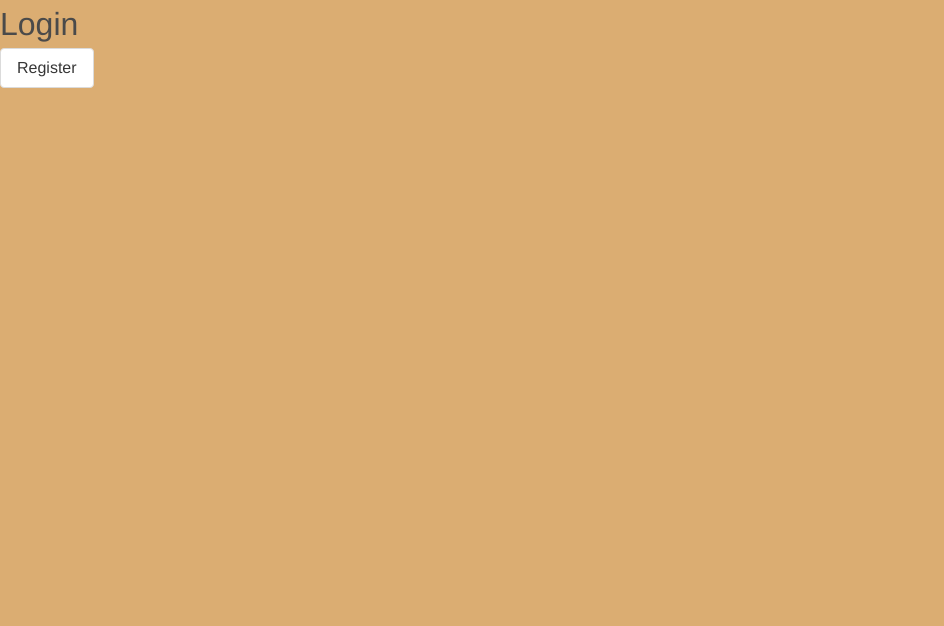
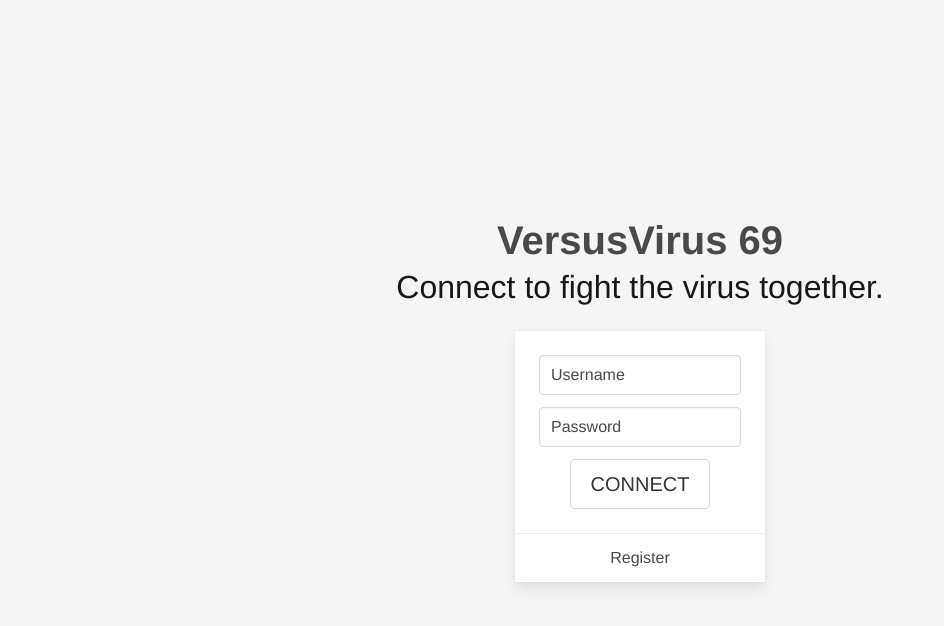
Before and after one commit to Cyclohexanol/VersusVirus-69, a React (Create React App) app: page /login in a window 1280 px wide. Shown: the top 626 px of the page, without its empty margins (0-944 px from the left). Built offline with nearby package versions, Linux system fonts and the light colour scheme.

Commit message:
Login with bug

```diff
--- a/src/App.js
+++ b/src/App.js
@@ -15,8 +15,23 @@ class App extends Component {
     super(props)
 
     this.state = {
-      isAuthenticated: false
+      isAuthenticated: false,
+      userId: 0
     }
+    this.handleChange = this.handleChange.bind(this)
+    this.login = this.login.bind(this)
+  }
+
+  login (id) {
+    this.handleChange("userId", id)
+    this.isAuthenticated("isAuthenticated", true)
+  }
+
+  handleChange (key, value) {
+    this.setState(prevState => {
+      prevState[key] = value
+      return prevState
+    })
   }
 
   render() {
@@ -30,7 +45,7 @@ class App extends Component {
               )
             }/>
             <PublicRoute path='/home' component={Home} isAuthenticated={this.state.isAuthenticated} />
-            <PublicRoute path='/login' component={Login} isAuthenticated={this.state.isAuthenticated} />
+            <PublicRoute path='/login' component={Login} login={this.login} isAuthenticated={this.state.isAuthenticated} />
             <PublicRoute path='/signup' component={Signup} isAuthenticated={this.state.isAuthenticated} />
             <SecureRoute path='/app' component={Secure} isAuthenticated={this.state.isAuthenticated} />
             <Route exact path='/app' render={() => <Redirect to='/app/home' />} />
--- a/src/index.sass
+++ b/src/index.sass
@@ -17,7 +17,22 @@
 .app
 	width: 100vw
 	height: 100vh
-	background-color: $primary
 	display: flex
 	flex-direction: column
 	overflow-y: scroll
+
+.top-bar
+	width: 100vw
+	height: 60px
+	background-color: white
+	display: flex
+	flex-direction: row
+	justify-content: space-between
+	align-items: center
+	padding-right: 5%
+	padding-left: 5%
+
+.h-centered
+	display: flex
+	flex-direction: column
+	align-items: center
--- a/src/views/public/home/index.js
+++ b/src/views/public/home/index.js
@@ -4,14 +4,42 @@ import { Link } from 'react-router-dom'
 class Home extends Component {
   render() {
     return(
+      <Fragment>
+        <div className="top-bar">
           <div>
-        Home
+            VersusVirus 69
+          </div>
           <Link
             className="button"
             to={"login"}>
             Sign In
           </Link>
         </div>
+        <section className="hero is-primary">
+          <div className="hero-body">
+            <div className="container">
+              <h1 className="title">
+                What is Project 69
+              </h1>
+              <h2 className="subtitle">
+                Swag text
+              </h2>
+            </div>
+          </div>
+        </section>
+        <section className="hero is-light">
+          <div className="hero-body">
+            <div className="container">
+              <h1 className="title">
+                How does it work?
+              </h1>
+              <h2 className="subtitle">
+                More swag text
+              </h2>
+            </div>
+          </div>
+        </section>
+      </Fragment>
     )
   }
 }
--- a/src/views/public/login/index.js
+++ b/src/views/public/login/index.js
@@ -2,16 +2,80 @@ import React, { Component, Fragment } from 'react';
 import { Link } from 'react-router-dom'
 
 class Login extends Component {
+
+  constructor (props) {
+    super(props)
+    this.state = {
+      username: "",
+      password: ""
+    }
+    this.handleChange = this.handleChange.bind(this)
+    this.submit = this.submit.bind(this)
+  }
+
+  submit() {
+    console.log("hi");
+    if(this.state.password != "help") return;
+    else if (this.state.username == "buy") {
+      this.props.login(1)
+    } else if (this.state.username == "owner") {
+      this.props.login(2)
+    } else if (this.state.username == "volunteer") {
+      this.props.login(3)
+    }
+  }
+
+  handleChange (key, value) {
+    this.setState(prevState => {
+      prevState[key] = value
+      return prevState
+    })
+  }
+
   render() {
     return(
-      <div>
-        <h2 className="is-size-3">Login</h2>
-        <Link
-          className="button"
-          to={"signup"}>
-          Register
-        </Link>
-      </div>
+      <Fragment>
+        <section className="hero is-light is-fullheight">
+          <div className="hero-body">
+            <div className="container h-centered has-text-centered	">
+              <h1 className="title is-size-2">
+                VersusVirus 69
+              </h1>
+              <h2 className="subtitle is-size-3">
+                Connect to fight the virus together.
+              </h2>
+              <div className="card">
+                <div className="card-content h-centered">
+                  <div class="field">
+                    <div class="control">
+                      <input class="input" type="text" placeholder="Username" onChange={e => this.handleChange("username", e.target.value)}/>
+                    </div>
+                  </div>
+                  <div class="field">
+                    <div class="control">
+                      <input class="input" type="password" placeholder="Password" onChange={e => this.handleChange("password", e.target.value)}/>
+                    </div>
+                  </div>
+                  <div class="field">
+                    <div class="control">
+                      <button className="button is-medium" onClick={() => this.submit()}>
+                        CONNECT
+                      </button>
+                    </div>
+                  </div>
+                </div>
+                <footer className="card-footer">
+                  <Link className="card-footer-item" to={"signup"}>
+                    <p>
+                      Register
+                    </p>
+                  </Link>
+                </footer>
+              </div>
+            </div>
+          </div>
+        </section>
+      </Fragment>
     )
   }
 }
--- a/src/views/public/signup/index.js
+++ b/src/views/public/signup/index.js
@@ -1,9 +1,23 @@
 import React, { Component, Fragment } from 'react';
+import { Link } from 'react-router-dom'
 
 class Signup extends Component {
+
   render() {
     return(
+      <Fragment>
+        <div className="top-bar">
           <div>
+            VersusVirus 69
+          </div>
+          <Link
+            className="button"
+            to={"login"}>
+            Sign In
+          </Link>
+        </div>
+        <section className="hero is-light">
+          <div className="hero-body">
     				<p>
             	This is a demo app. Account creation is deactivated.
     				</p>
@@ -27,7 +41,7 @@ class Signup extends Component {
     				Password: help
     				</p>
 
-				<h3 className="is-size-4">Volunteer:</h3>
+    				<h3 className="is-size-4">Volunteer</h3>
     				<p>
     				Username: volunteer
     				</p>
@@ -35,6 +49,8 @@ class Signup extends Component {
     				Password: help
     				</p>
           </div>
+        </section>
+      </Fragment>
     )
   }
 }
```
Also changed, not shown: src/index.css, 1 other file (tests, documents, lock files or other folders). Lines whose indentation alone changed are shown as unchanged.
